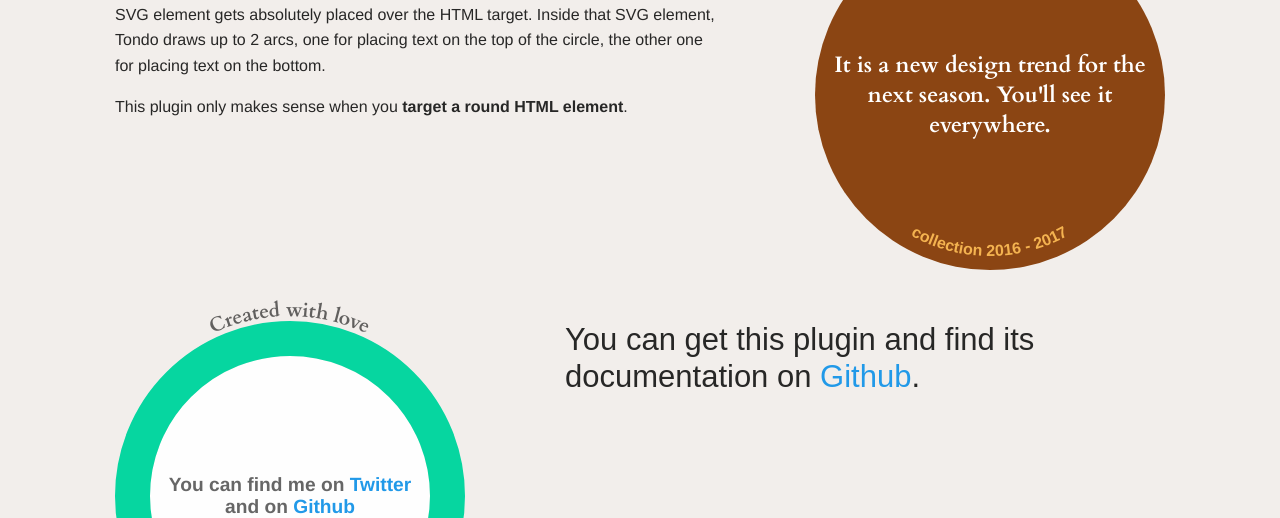
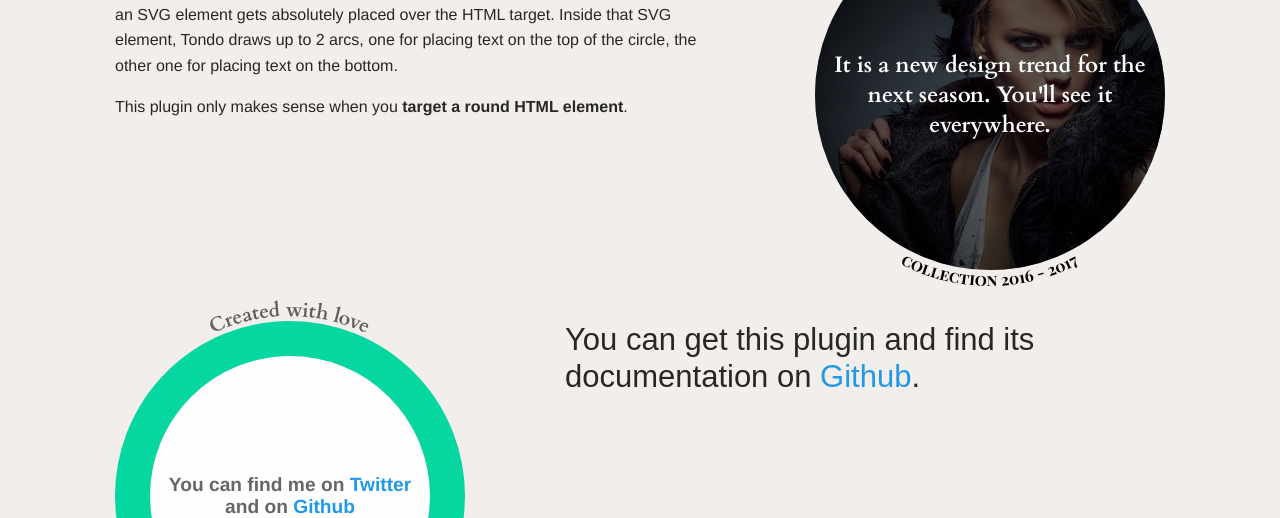
Before and after one commit to iliketomatoes/tondojs, a website: page index.html in a window 1280 px wide. Shown: the part 582-1100 px from the top of the page. Drawn offline with Linux system fonts and the light colour scheme; a web font is replaced by a local one.

Commit message:
chore: Update homepage content and style

```diff
--- a/example/assets/scss/_home.scss
+++ b/example/assets/scss/_home.scss
@@ -12,6 +12,7 @@
     padding: 0.2rem 0 1rem;
 }
 
+
 /* ==========================================================================
    Badges
    ========================================================================== */
@@ -21,22 +22,18 @@
     overflow: hidden;
     @include border-radius(50%);
     margin: 2rem auto;
-
-    @media #{$medium-up}{
+    @media #{$medium-up} {
         margin: 0 0 2rem;
     }
 }
 
 .badge--big {
-    display: table;
     width: 30vw;
     height: 30vw;
     max-width: 350px;
     max-height: 350px;
     min-width: 240px;
     min-height: 240px;
-
-    padding: 12px;
     text-align: center;
 }
 
@@ -53,47 +50,47 @@
 }
 
 .badge--purple {
+    display: table;
+    padding: 12px;
     border-width: 25px;
     border-style: solid;
     background-color: nth($palette-1, 5);
     border-color: $white;
-
-     @media #{$large-up}{
+    @media #{$large-up} {
         border-width: 35px;
     }
 }
 
-.badge--brown {
-    background-color: $brown;
+.badge--trendy {
+    background: transparent url(../images/fashion-woman-model-portrait.jpg) center no-repeat;
     border-color: transparent;
-
-    @media #{$medium-up}{
+    @media #{$medium-up} {
         float: right;
     }
 }
 
-.badge--dark {
+.badge--green-border {
+    display: table;
+    padding: 12px;
     border-width: 30px;
     border-style: solid;
     background-color: $white;
     border-color: $green;
-
-     @media #{$large-up}{
+    @media #{$large-up} {
         border-width: 35px;
     }
 }
 
-.badge--fiorentina {
-    width: 150px;
-    height: 150px;
-    border: 22px solid $purple;
+.badge__layer {
+    position: absolute;
+    display: table;
+    width: 100%;
+    height: 100%;
+    padding: 12px;
+    background-color: rgba(#000, 0.65);
 }
 
-.badge__image {}
-
 .badge__paragraph {
-    // width: 100%;
-    // @include col-cstm(50%, 2);
     display: table-cell;
     vertical-align: middle;
     position: relative;
@@ -102,66 +99,60 @@
     line-height: initial;
     font-weight: bold;
     color: $secondary-text;
-
-     @media #{$large-up}{
+    @media #{$large-up} {
         font-size: 1.4rem;
     }
 }
 
 .badge__paragraph--bio {
     font-family: $body-font-family;
-    @media #{$large-up}{
+    @media #{$large-up} {
         font-size: 1.2rem;
     }
 }
+
 
 /* ==========================================================================
    TONDO CUSTOM CLASSES
    ========================================================================== */
 
-.tondo--dark {
+.tondo--purple {
+    font-size: 18px;
+    font-family: $header-font-family;
+    text-transform: uppercase;
+    textPath {
+        fill: nth($palette-1, 5);
+    }
+    @media #{$large-up} {
+        font-size: 26px;
+    }
+}
+
+.tondo--trendy {
+    font-size: 1.5rem;
+    font-weight: bold;
+    font-family: $fashion-font-family;
+    textPath {
+        fill: #000;
+    }
+    @media #{$large-up} {
+        font-size: 2rem;
+    }
+}
+
+.tondo--green-border {
     font-size: 20px;
     font-family: $body-alt-font-family;
-
-    textPath{
+    textPath {
         fill: $secondary-text;
         font-weight: bold;
     }
 }
 
-
-.tondo--purple {
-    font-size: 18px;
-    font-family: $header-font-family;
-    text-transform: uppercase;
-
-    textPath{
-        fill: nth($palette-1, 5);
+.textPath-small {
+    font-size: 1rem;
 }
 
-    @media #{$large-up}{
-      font-size: 26px;
-    }
-}
-
-
-.tondo--brown {
-    font-size: 1.5rem;
-    font-weight: 900;
-    font-family: $body-font-family;
-
-    textPath{
-        fill: $yellow;
-    }
-
-    @media #{$large-up}{
-      font-size: 2rem;
-    }
-}
-
-.textPath-small{
-    font-size: 1rem;
-}
 
 /* ==========================================================================
    GITHUB ROUND BADGE
@@ -180,55 +171,44 @@
     @include box_shadow(1);
     background-color: $primary-color;
     @include single-transition();
-
-    &:hover{
+    &:hover {
         @include box_shadow(3);
     }
-
-    &:active{
+    &:active {
         box-shadow: none;
     }
-
     svg {
         vertical-align: middle;
         margin-top: -2px;
     }
-
-    @media #{$medium-up}{
+    @media #{$medium-up} {
         background-color: $white;
         width: 75px;
         height: 75px;
         line-height: 75px;
     }
-
-    @media #{$large-up}{
+    @media #{$large-up} {
         width: 90px;
         height: 90px;
         line-height: 90px;
     }
 }
 
-.tondo-github__up, .tondo-github__down {
-
+.tondo-github__up,
+.tondo-github__down {
     visibility: hidden;
     fill: $primary-color;
     text-transform: uppercase;
-
-    @media #{$medium-up}{
+    @media #{$medium-up} {
         visibility: visible;
         font-size: 12px;
     }
-
-    @media #{$large-up}{
+    @media #{$large-up} {
         font-size: 14px;
     }
 }
 
-.tondo-github__up {
-}
 
-.tondo-github__down {
-}
 /* ==========================================================================
    TYPOGRAPHY
    ========================================================================== */
--- a/example/assets/scss/_variables.scss
+++ b/example/assets/scss/_variables.scss
@@ -1,4 +1,4 @@
-@import url(https://fonts.googleapis.com/css?family=Carrois+Gothic+SC|Cardo:400,400italic,700);
+@import url(https://fonts.googleapis.com/css?family=Carrois+Gothic+SC|Cardo:400,400italic,700|Playfair+Display+SC:400,700);
 
 $body-bg-color: #F2EEEB;
 
@@ -6,8 +6,9 @@ $primary-text: rgba(0,0,0,.84);
 $secondary-text: rgba(0,0,0,.6);
 
 $header-custom-font-family: 'Carrois Gothic SC', sans-serif;
-$body-custom-font-family: "Helvetica Neue", Helvetica, Arial, sans-serif;
+$body-custom-font-family: 'Helvetica Neue', Helvetica, Arial, sans-serif;
 $body-alt-font-family: 'Cardo', serif;
+$fashion-font-family: 'Playfair Display SC', serif;
 
 $palette-1: #F1F2EB, #06D6A0, #6B6D5E, #4B77BE, #8E44AD;
 
@@ -18,6 +19,9 @@ $green: nth($palette-1, 2);
 $light-gray: nth($palette-1, 1);
 
 $brown: #8b4513;
-$yellow: #F4B350;
+$yellow: #FFB31A;
+$blue: #0C337B;
+$pink: #E6D5E4;
+$sand: #DDC16F;
 
 $header-font-color: $purple;
--- a/index.html
+++ b/index.html
@@ -56,13 +56,17 @@
             <div class="small-12 medium-7 columns">
                 <article>
                     <h2>This plugin is different.</h2>
-                    <p>It just takes <i>~5kB</i> of plain Javascript, and a couple of CSS rules. With Tondo.js, an SVG element gets absolutely placed over the HTML target. Inside that SVG element, Tondo draws up to 2 arcs, one for placing text on the top of the circle, the other one for placing text on the bottom.</p>
+                    <p>It just takes up <i>~5kB</i> of plain Javascript, and a couple of CSS rules. With Tondo.js, an SVG element gets absolutely placed over the HTML target. Inside that SVG element, Tondo draws up to 2 arcs, one for placing text on the top of the circle, the other one for placing text on the bottom.</p>
                     <p>This plugin only makes sense when you <strong>target a round HTML element</strong>.</p>
                 </article>
             </div>
             <div class="small-12 medium-5 columns">
-                <div class="badge badge--big badge--brown">
-                    <p class="badge__paragraph white">It is a new design trend for the next season. You'll see it everywhere.</p>
+                <div class="badge badge--big badge--trendy">
+                    <div class="badge__layer">
+                        <p class="badge__paragraph white">
+                            It is a new design trend for the next season. You'll see it everywhere.
+                        </p>
+                    </div>
                 </div>
             </div>
         </div>
@@ -74,7 +78,7 @@
                     <h3>You can get this plugin and find its documentation on <a href="https://github.com/iliketomatoes/tondojs">Github</a>.</h3>
             </div>
             <div class="small-12 medium-5 medium-pull-7 columns">
-                <div class="badge badge--big badge--dark">
+                <div class="badge badge--big badge--green-border">
                     <p class="badge__paragraph badge__paragraph--bio">You can find me on <a href="https://twitter.com/GSoverini/">Twitter</a> and on <a href="https://github.com/iliketomatoes">Github</a></p>
                 </div>
             </div>
@@ -97,21 +101,21 @@
         }
     });
 
-    var secondCircle = new Tondo('.badge--brown', {
-        customClass: 'tondo--brown',
+    var secondCircle = new Tondo('.badge--trendy', {
+        customClass: 'tondo--trendy',
         tondoUp: {
             text: 'Fall winter',
-            gap: -32
+            //gap: -32
         },
         tondoDown: {
             text: 'collection 2016 - 2017',
             textClass: 'textPath-small',
-            gap: -14
+            //gap: -14
         }
     });
 
-    var anotherCircle = new Tondo('.badge--dark', {
-        customClass: 'tondo--dark',
+    var anotherCircle = new Tondo('.badge--green-border', {
+        customClass: 'tondo--green-border',
         tondoUp: {
             text: 'Created with love'
         },
```
Also changed, not shown: example/assets/css/app.css, example/assets/images/fashion-woman-model-portrait.jpg (added). Lines whose indentation alone changed are shown as unchanged.
